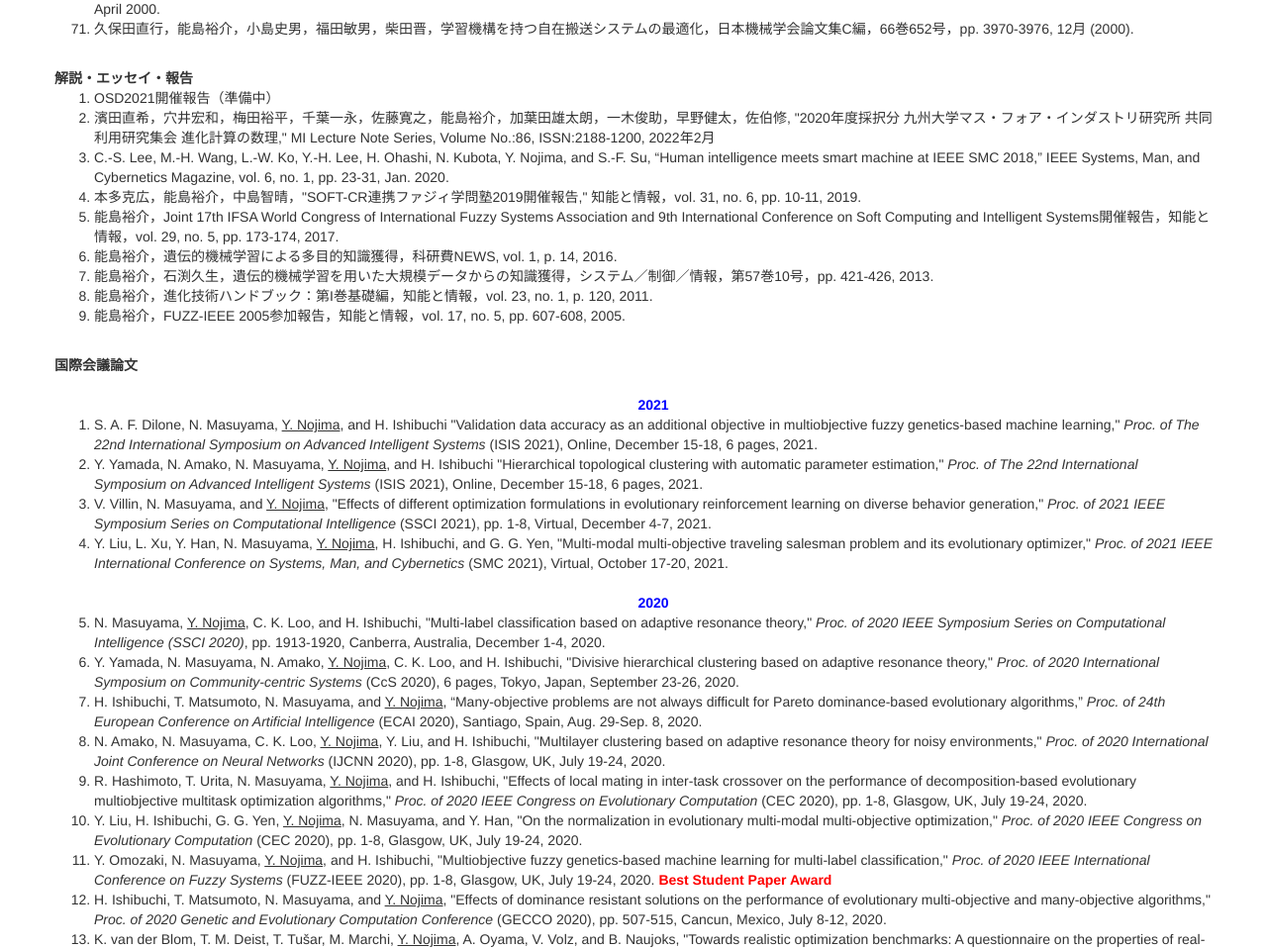
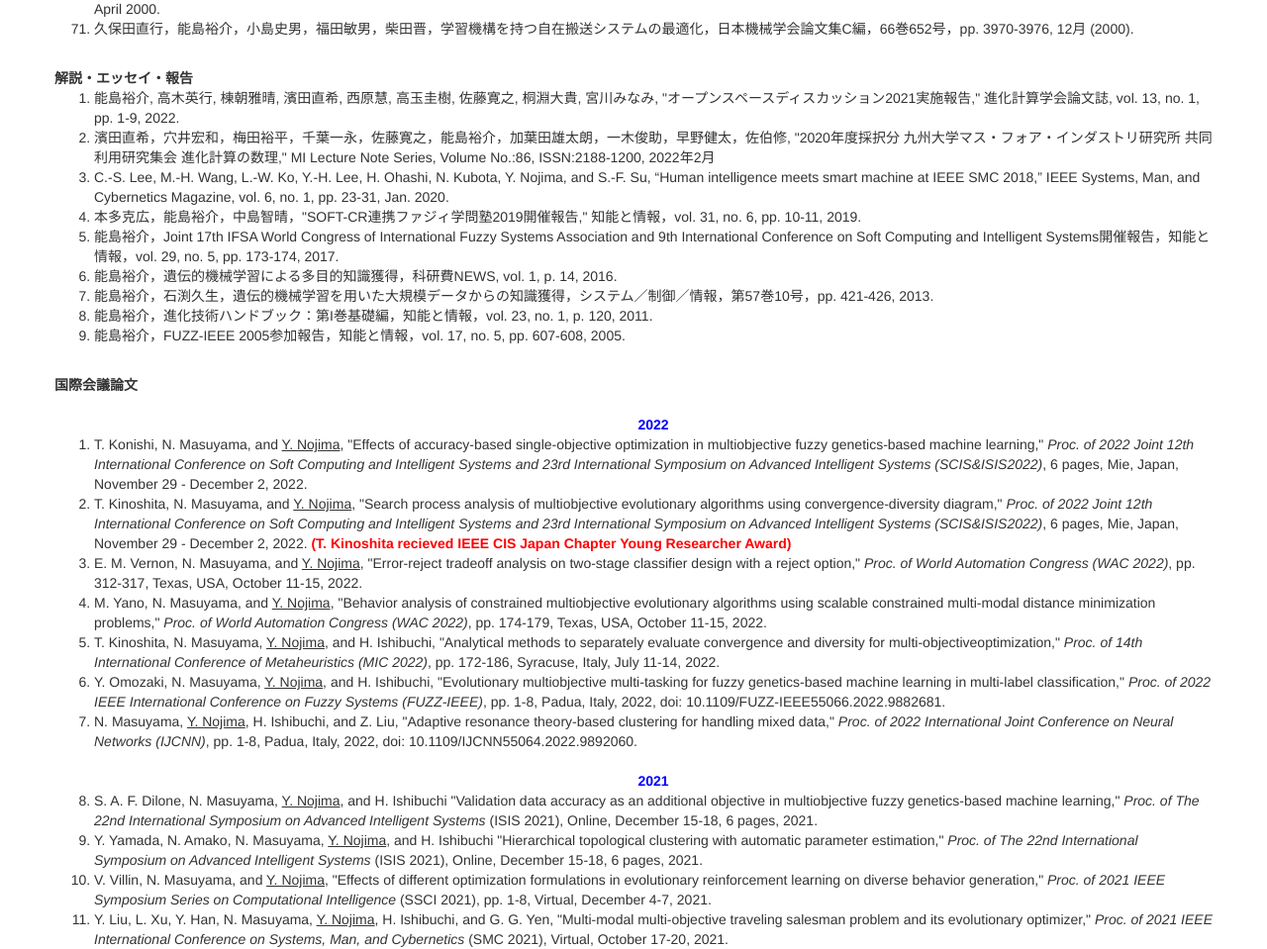
Before and after one commit to yusuke-nojima/yusuke-nojima.github.io, a plain HTML site: page index_j.html in a window 1280 px wide. Shown: the part 6248-7207 px from the top of the page at 99% size. Drawn offline with nearby package versions, Linux system fonts and the light colour scheme.

Commit message:
Update index_j.html

```diff
--- a/index_j.html
+++ b/index_j.html
@@ -521,7 +521,7 @@
         <B>解説・エッセイ・報告</B>
         <ol>
           <li>
-            OSD2021開催報告（準備中）
+            能島裕介, 高木英行, 棟朝雅晴, 濱田直希, 西原慧, 高玉圭樹, 佐藤寛之, 桐淵大貴, 宮川みなみ, "オープンスペースディスカッション2021実施報告," 進化計算学会論文誌, vol. 13, no. 1, pp. 1-9, 2022.
           </li>
           <li>
             濱田直希，穴井宏和，梅田裕平，千葉一永，佐藤寛之，能島裕介，加葉田雄太朗，一木俊助，早野健太，佐伯修, "2020年度採択分 九州大学マス・フォア・インダストリ研究所 共同利用研究集会 進化計算の数理," MI Lecture Note Series, Volume No.:86, ISSN:2188-1200, 2022年2月
@@ -554,7 +554,28 @@
       <b>国際会議論文</b>
       <ol>
 <!--      <br><center><b><font color="blue" >2022</font></b></center> -->
-
+      <br><center><b><font color="blue" >2022</font></b></center>
+      <li>
+        T. Konishi, N. Masuyama, and <U>Y. Nojima</U>, "Effects of accuracy-based single-objective optimization in multiobjective fuzzy genetics-based machine learning," <I>Proc. of 2022 Joint 12th International Conference on Soft Computing and Intelligent Systems and 23rd International Symposium on Advanced Intelligent Systems (SCIS&ISIS2022)</I>, 6 pages, Mie, Japan, November 29 - December 2, 2022.
+      </li>
+      <li>
+        T. Kinoshita, N. Masuyama, and <U>Y. Nojima</U>, "Search process analysis of multiobjective evolutionary algorithms using convergence-diversity diagram," <I>Proc. of 2022 Joint 12th International Conference on Soft Computing and Intelligent Systems and 23rd International Symposium on Advanced Intelligent Systems (SCIS&ISIS2022)</I>, 6 pages, Mie, Japan, November 29 - December 2, 2022. <b><font color="#FF0000" >(T. Kinoshita recieved IEEE CIS Japan Chapter Young Researcher Award)</font></b>
+      </li>
+      <li>
+        E. M. Vernon, N. Masuyama, and <U>Y. Nojima</U>, "Error-reject tradeoff analysis on two-stage classifier design with a reject option," <I>Proc. of World Automation Congress (WAC 2022)</I>, pp. 312-317, Texas, USA, October 11-15, 2022.
+      </li>
+      <li>
+        M. Yano, N. Masuyama, and <U>Y. Nojima</U>, "Behavior analysis of constrained multiobjective evolutionary algorithms using scalable constrained multi-modal distance minimization problems," <I>Proc. of World Automation Congress (WAC 2022)</I>, pp. 174-179, Texas, USA, October 11-15, 2022.
+      </li>
+      <li>
+        T. Kinoshita, N. Masuyama, <U>Y. Nojima</U>, and H. Ishibuchi, "Analytical methods to separately evaluate convergence and diversity for multi-objectiveoptimization," <I>Proc. of 14th International Conference of Metaheuristics (MIC 2022)</I>, pp. 172-186, Syracuse, Italy, July 11-14, 2022.
+      </li>
+      <li>
+        Y. Omozaki, N. Masuyama, <U>Y. Nojima</U>, and H. Ishibuchi, "Evolutionary multiobjective multi-tasking for fuzzy genetics-based machine learning in multi-label classification," <I>Proc. of 2022 IEEE International Conference on Fuzzy Systems (FUZZ-IEEE)</I>, pp. 1-8, Padua, Italy, 2022, doi: 10.1109/FUZZ-IEEE55066.2022.9882681.
+      </li>
+      <li>
+        N. Masuyama, <U>Y. Nojima</U>, H. Ishibuchi, and Z. Liu, "Adaptive resonance theory-based clustering for handling mixed data," <I>Proc. of 2022 International Joint Conference on Neural Networks (IJCNN)</I>, pp. 1-8, Padua, Italy, 2022, doi: 10.1109/IJCNN55064.2022.9892060.
+      </li>
       <br><center><b><font color="blue" >2021</font></b></center>
       <li>
         S. A. F. Dilone, N. Masuyama, <U>Y. Nojima</U>, and H. Ishibuchi "Validation data accuracy as an additional objective in multiobjective fuzzy genetics-based machine learning," <I>Proc. of The 22nd International Symposium on Advanced Intelligent Systems</I> (ISIS 2021), Online, December 15-18, 6 pages, 2021.
```
